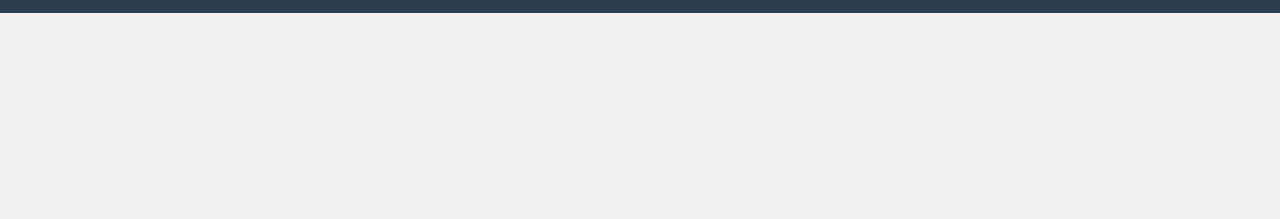
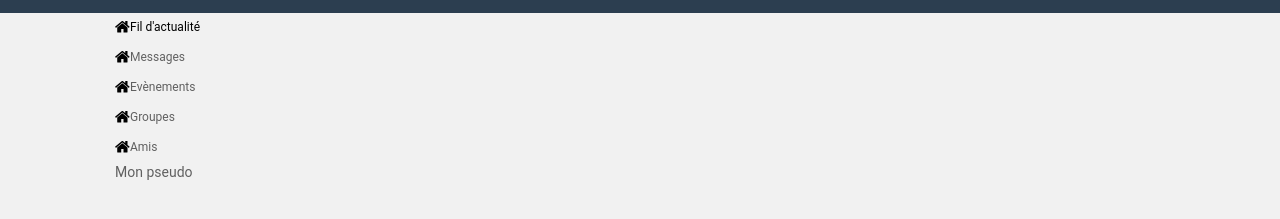
Before and after one commit to kurillos/reseausocial.github.io, a plain HTML site: page index.html in a window 1280 px wide. Shown: the part 51-270 px from the top of the page. Drawn offline with Linux system fonts and the light colour scheme.

Commit message:
ajout de la sidebar et de ses icones

```diff
--- a/index.html
+++ b/index.html
@@ -22,9 +22,26 @@
 
     </header>
 
-    <main class="container">
+    <div class="container">
+        <nav class="sidebar">
+            <a href="#" class="sidebar-home active">Fil d'actualité</a>
+            <a href="#" class="sidebar-messages">Messages</a>
+            <a href="#" class="sidebar-events">Evènements</a>
+            <a href="#" class="sidebar-groupes">Groupes</a>
+            <a href="#" class="sidebar-amis">Amis</a>
 
-    </main>
+        </nav>
+
+        <main class="main">
+            <div class="card">
+                Mon pseudo
+            </div>
+        </main>
+
+        <aside class="aside">
+
+        </aside>
+    </div>
 
 </body>
 </html>
--- a/style.css
+++ b/style.css
@@ -1,3 +1,7 @@
+*, ::before, ::after {
+    box-sizing: border-box;
+}
+
 body {
     background: #F1F1F1;
     font-family: Roboto, sans-serif;
@@ -46,7 +50,38 @@ a {
 }
 
 .container {
-    padding: 0 20px;
+    padding: 0 15px;
+    max-width: 1080px;
+    margin: 0 auto;
+}
+
+.sidebar {
+    font-size: 12px;
+}
+
+.sidebar a {
+    display: block;
+    text-decoration: none;
+    padding: 0.6em 0;
+}
+
+.sidebar a::before {
+    content: '';
+    display: inline-block;
+    width: 15px;
+    height: 15px;
+    background: url(img/home.svg) center center / contain no-repeat;
+    vertical-align: middle;
+    margin-top: -2px;
+}
+
+.sidebar a:hover {
+    text-decoration: underline;
+}
+
+.sidebar a.active,
+.sidebar a.active {
+    color: #000;
 }
 
 /* *******MEDIA QUERIES******* */
```
Also changed, not shown: img/home.svg (added), img/events.svg (added), img/ amis.svg (added), img/ groupes.svg (added), img/messages.svg (added).
